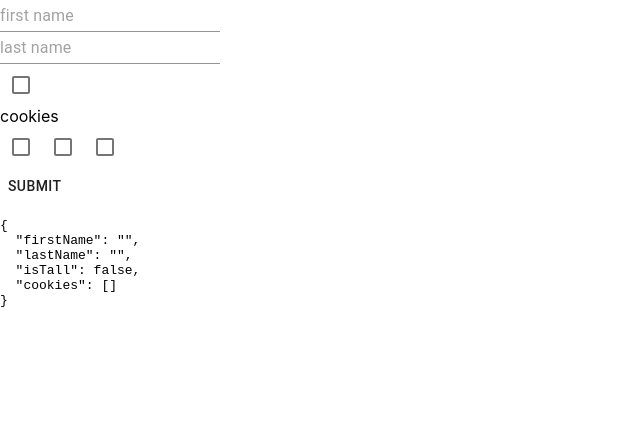
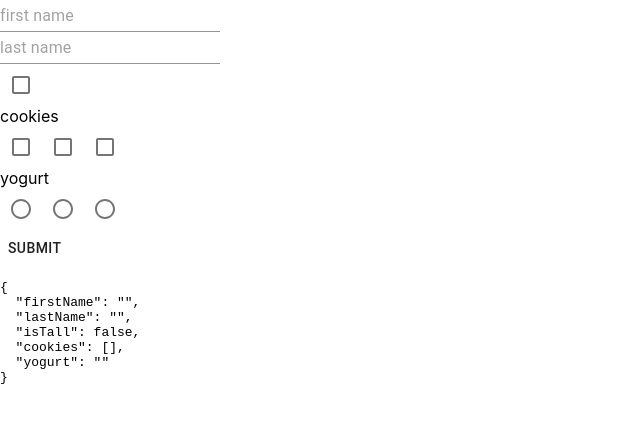
Before and after one commit to Annie-Huang/formik-2-example, a React (Create React App) app: page / in a window 1280 px wide. Shown: the top 422 px of the page, without its empty margins (0-640 px from the left). Built offline with nearby package versions, Linux system fonts and the light colour scheme.

Commit message:
Create a material-ui style Radio component with Formik's <Field type='radio'> component

```diff
--- a/src/App.tsx
+++ b/src/App.tsx
@@ -1,5 +1,5 @@
 import { Formik, Field, Form } from 'formik';
-import { TextField, Button, Checkbox } from '@material-ui/core';
+import { TextField, Button, Checkbox, Radio } from '@material-ui/core';
 
 function App() {
   return (
@@ -10,6 +10,7 @@ function App() {
           lastName: '',
           isTall: false,
           cookies: [],
+          yogurt: '',
         }}
         onSubmit={(data, { setSubmitting, resetForm }) => {
           setSubmitting(true);
@@ -67,6 +68,11 @@ function App() {
             />
             <Field name='cookies' type='checkbox' value='sugar' as={Checkbox} />
 
+            <div>yogurt</div>
+            <Field name='yogurt' type='radio' value='peach' as={Radio} />
+            <Field name='yogurt' type='radio' value='blueberry' as={Radio} />
+            <Field name='yogurt' type='radio' value='apple' as={Radio} />
+
             <div>
               <Button disabled={isSubmitting} type='submit'>
                 submit
```
